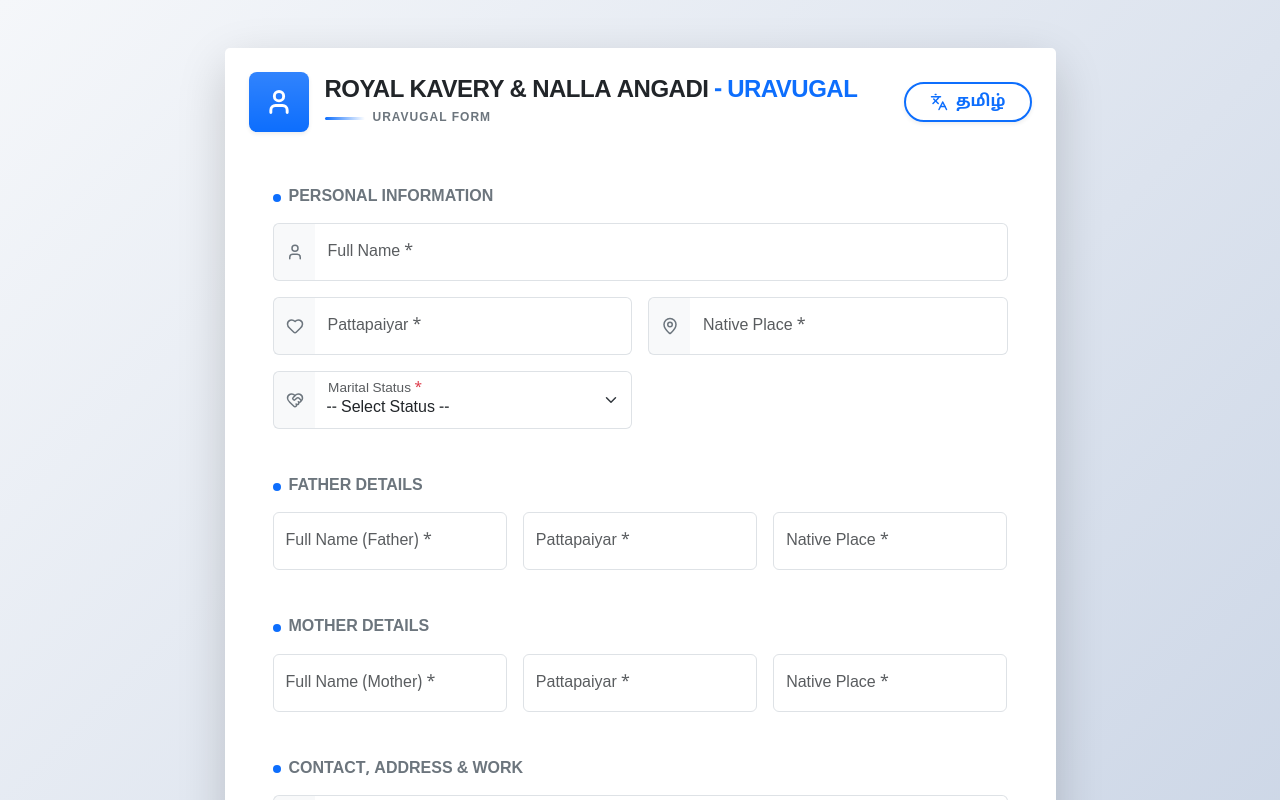
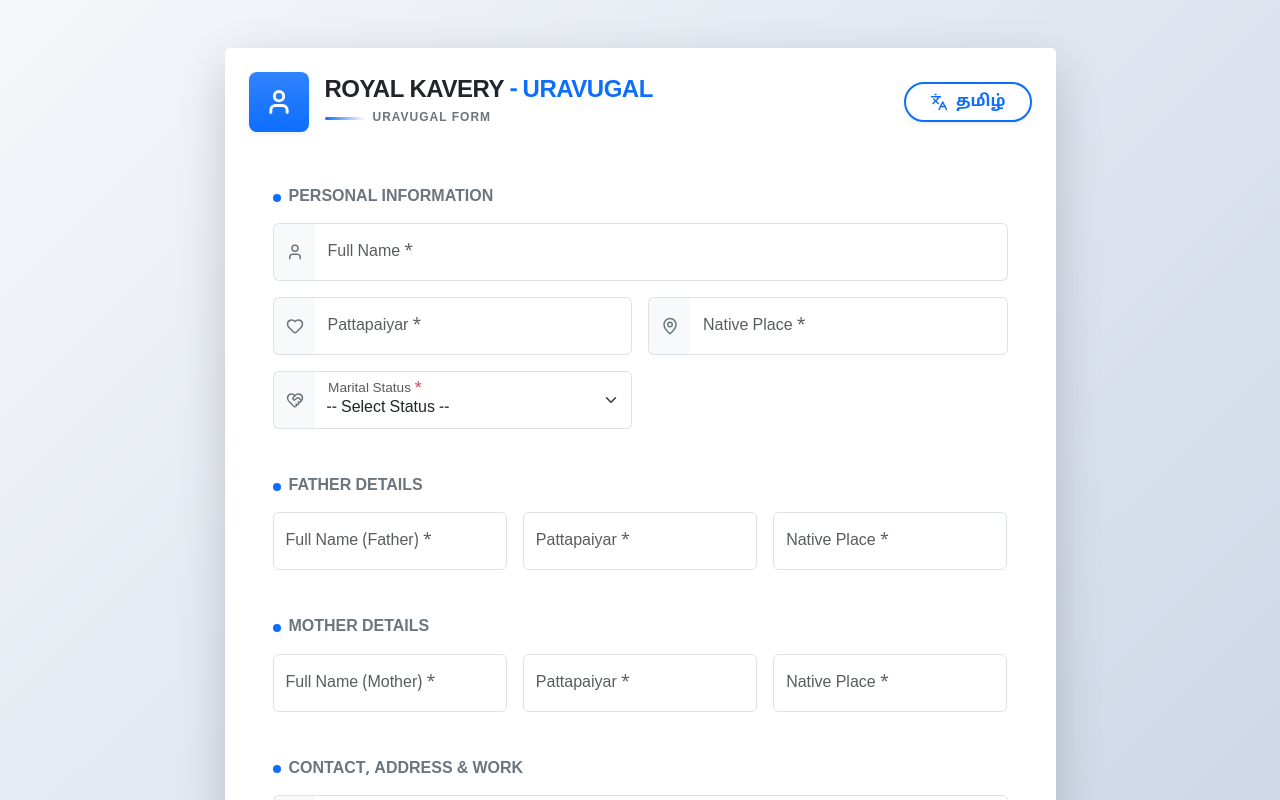
Before and after one commit to sakthiswaran2705/NallaAngadi, a React (Vite) app in the folder na/frontend/: page /uravugal in a window 1280 px wide. Shown: the top 800 px of the page. Built offline with nearby package versions, Linux system fonts and the light colour scheme; no server answers; some icons are missing; what @blueprintjs/core would draw is missing.

Commit message:
uravugal_update

```diff
--- a/na/frontend/src/uravugal.jsx
+++ b/na/frontend/src/uravugal.jsx
@@ -51,7 +51,7 @@ const UravugalForm = () => {
   // ------------------------------------
   const translations = {
     en: {
-      titleMain: "ROYAL KAVERY  &  NALLA ANGADI",
+      titleMain: "ROYAL KAVERY",
       titleSub: "- URAVUGAL",
       subtitle: "URAVUGAL FORM",
       langBtn: "தமிழ்",
@@ -88,7 +88,7 @@ const UravugalForm = () => {
       }
     },
     ta: {
-      titleMain: "ராயல் காவேரி &  நல்ல அங்காடி",
+      titleMain: "ராயல் காவேரி",
       titleSub: "- உறவுகள்",
       subtitle: "உறவுகள் படிவம்",
       langBtn: "English",
```
